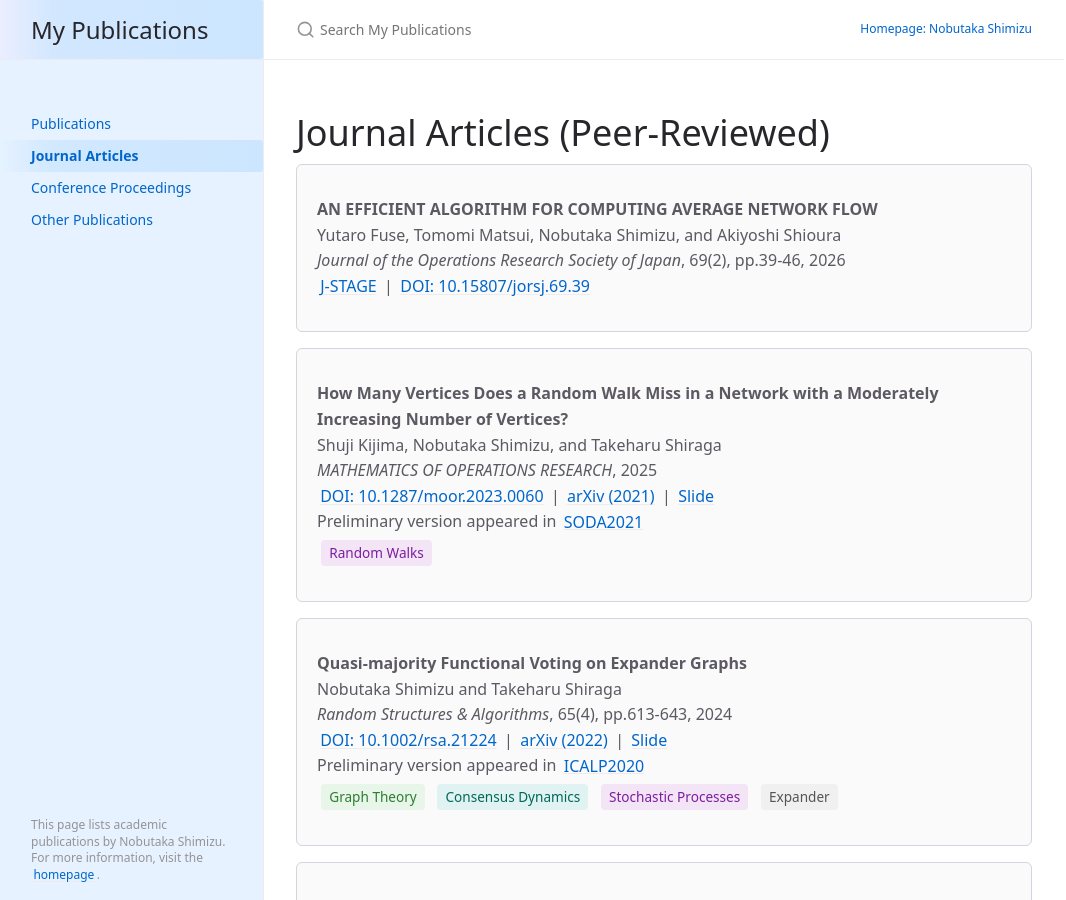
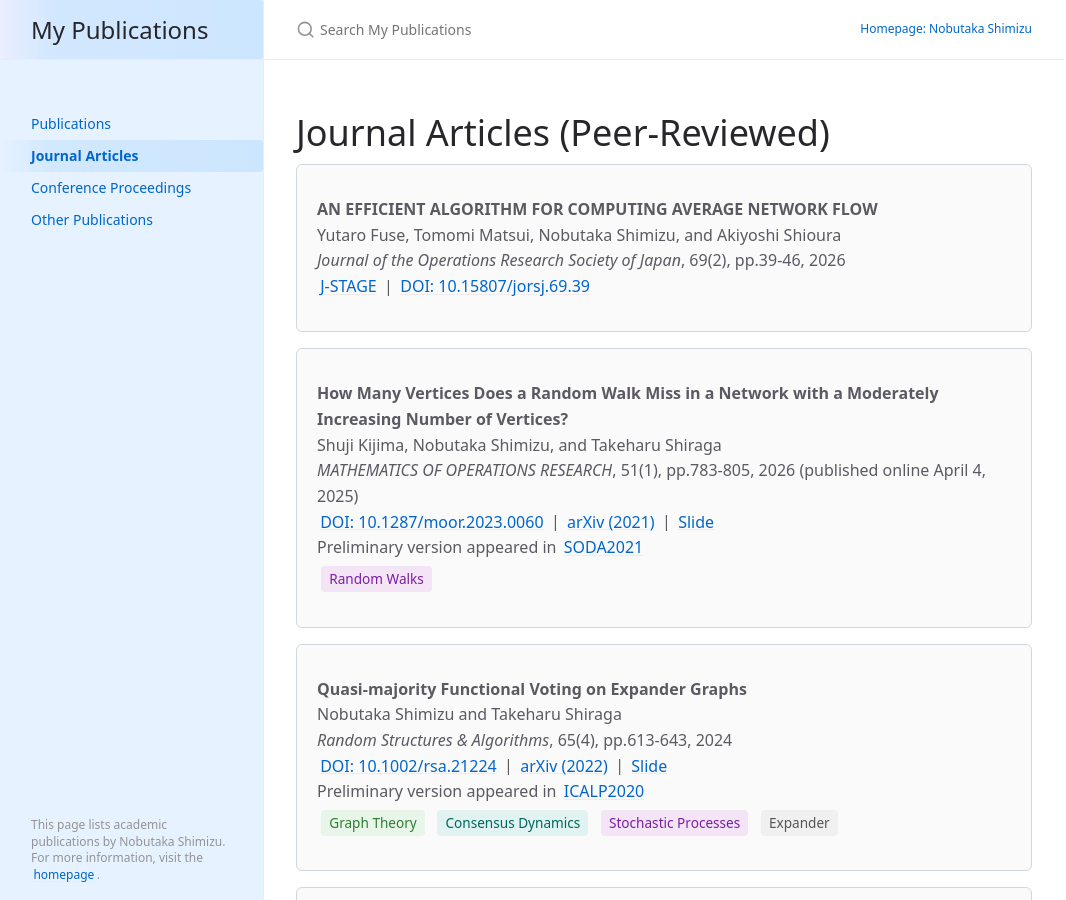
Before and after one commit to NobutakaShimizu/mypapers, a Jekyll site: the page built from docs/journal.md, in a window 1280 px wide and 900 px high. Shown: the whole window, without its empty margins (0-1066 px from the left). Built offline with Jekyll 4.4.1, drawn with Linux system fonts in a browser that asks for light colours; cached includes are drawn as plain includes.

Commit message:
Add public full-text link and final journal issue metadata
Link Improved Quantum Random Self-Reduction for Linear Problems to its matching public arXiv record. Add the final volume, issue, pages, and issue year for the growing-network random-walk article while retaining its 2025 online publication date.

Sources:
https://arxiv.org/abs/2609.39823
https://pubsonline.informs.org/doi/10.1287/moor.2023.0060
https://pubsonline.informs.org/toc/moor/51/1

```diff
--- a/docs/journal.md
+++ b/docs/journal.md
@@ -15,7 +15,7 @@ nav_order: 2
 
 <div class="paper" markdown="1">**How Many Vertices Does a Random Walk Miss in a Network with a Moderately Increasing Number of Vertices?**<br>
   Shuji Kijima, Nobutaka Shimizu, and Takeharu Shiraga<br>
-  *MATHEMATICS OF OPERATIONS RESEARCH*, 2025 <br>
+  *MATHEMATICS OF OPERATIONS RESEARCH*, 51(1), pp.783-805, 2026 (published online April 4, 2025) <br>
   [DOI: 10.1287/moor.2023.0060](https://pubsonline.informs.org/doi/full/10.1287/moor.2023.0060) | [arXiv (2021)](https://arxiv.org/abs/2008.10837) | [Slide](https://speakerdeck.com/nobushimi/how-many-vertices-does-a-random-walk-miss-in-a-network-with-moderately-increasing-the-number-of-vertices) <br>
   Preliminary version appeared in [SODA2021](https://epubs.siam.org/doi/abs/10.1137/1.9781611976465.8?mobileUi=0)  <br>
   <span class="paper-tag randomized">Random Walks</span>
```
Also changed, not shown: docs/conference.md (+1 -0 lines).
